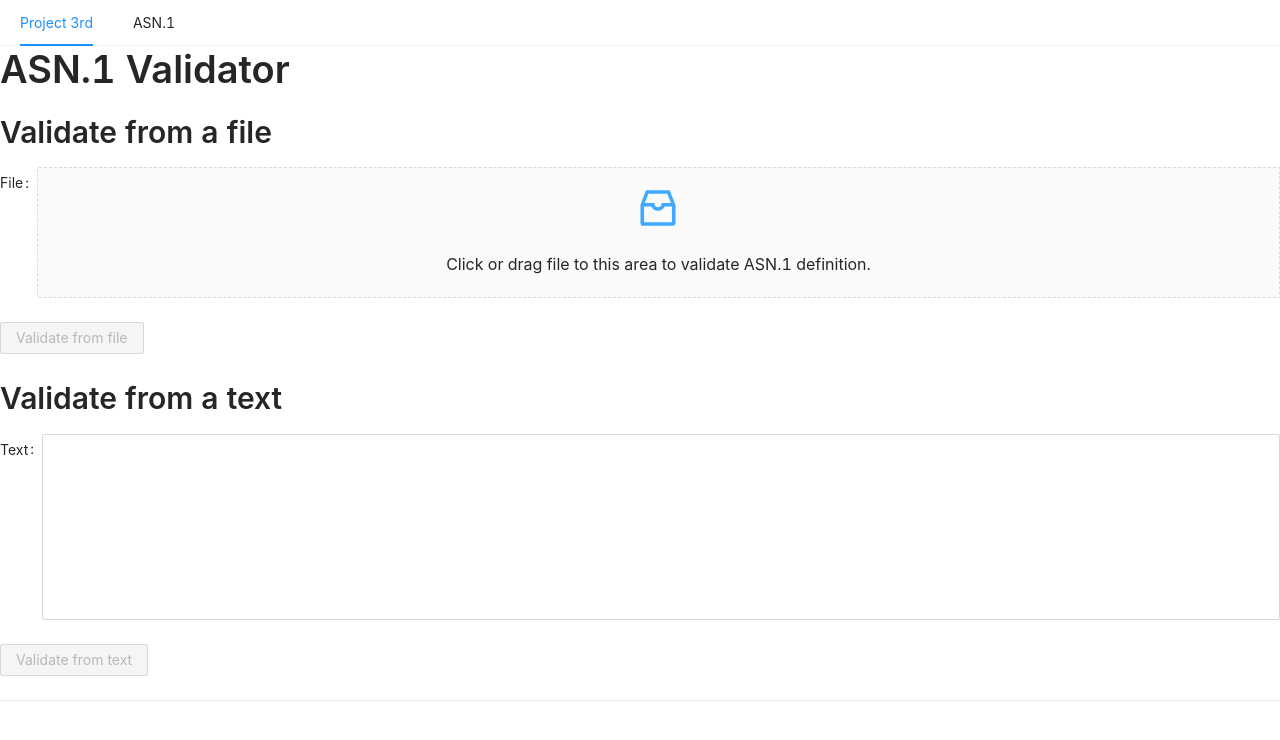
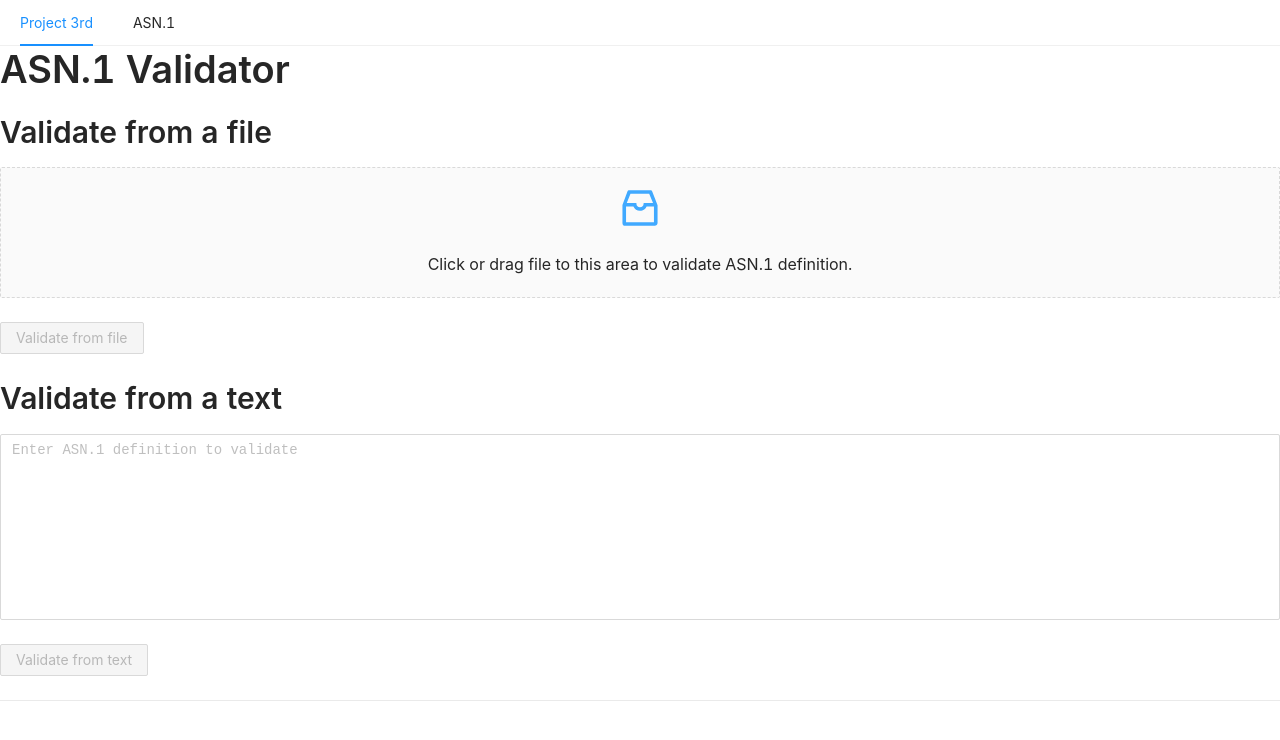
Before and after one commit to proj3rd/proj3rd.github.io, a Next.js app: page /asn1/validate in a window 1280 px wide. Shown: the top 740 px of the page. Built offline with nearby package versions, Linux system fonts and the light colour scheme.

Commit message:
update layout

```diff
--- a/pages/asn1/validate.tsx
+++ b/pages/asn1/validate.tsx
@@ -52,7 +52,7 @@ export default function Extract() {
       }, 0);
     })
       .then(() => {
-        message.success("ASN.1 definition looks well formed.");
+        message.success("ASN.1 definition looks well formed.", 0);
       })
       .catch((reason) => {
         const msg = reason.errors
@@ -94,7 +94,7 @@ export default function Extract() {
     reader.addEventListener('load', (ev) => {
       const { result } = reader;
       if (typeof result !== 'string') {
-        message.error('Oops. It is unexpected.');
+        message.error('Oops. It is unexpected.', 0);
         setWorking(false);
         return;
       }
@@ -126,7 +126,7 @@ export default function Extract() {
         >
           <Row>
             <Col span={24}>
-              <Form.Item name="file" label="File">
+              <Form.Item name="file">
                 <Dragger multiple={false} maxCount={1}>
                   <p className="ant-upload-drag-icon">
                     <InboxOutlined />
@@ -158,10 +158,11 @@ export default function Extract() {
         >
           <Row>
             <Col span={24}>
-              <Form.Item name="text" label="Text">
+              <Form.Item name="text">
                 <TextArea
                   autoSize={{ minRows: 8, maxRows: 24 }}
                   style={{ fontFamily: "monospace, monospace" }}
+                  placeholder="Enter ASN.1 definition to validate"
                 />
               </Form.Item>
             </Col>
```
